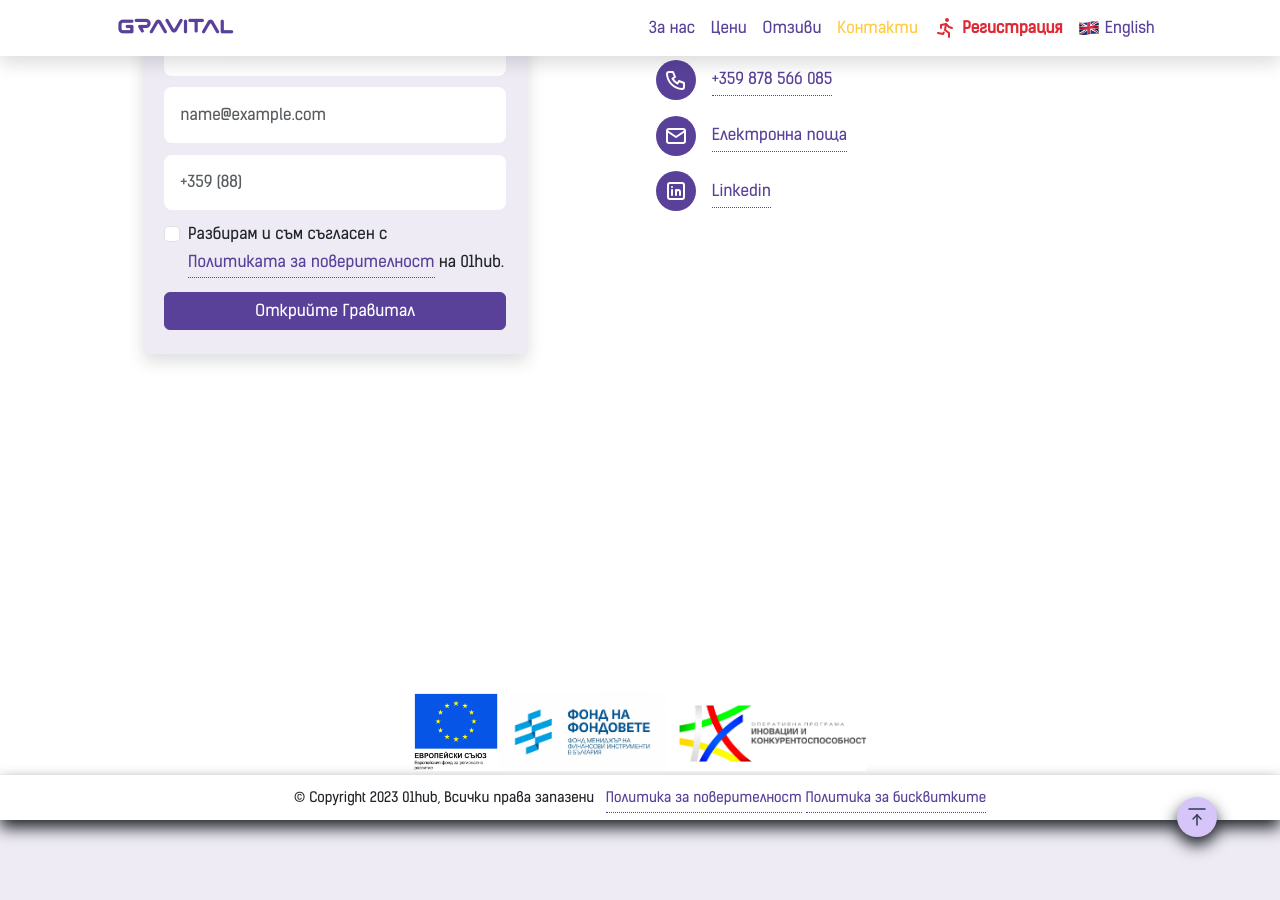
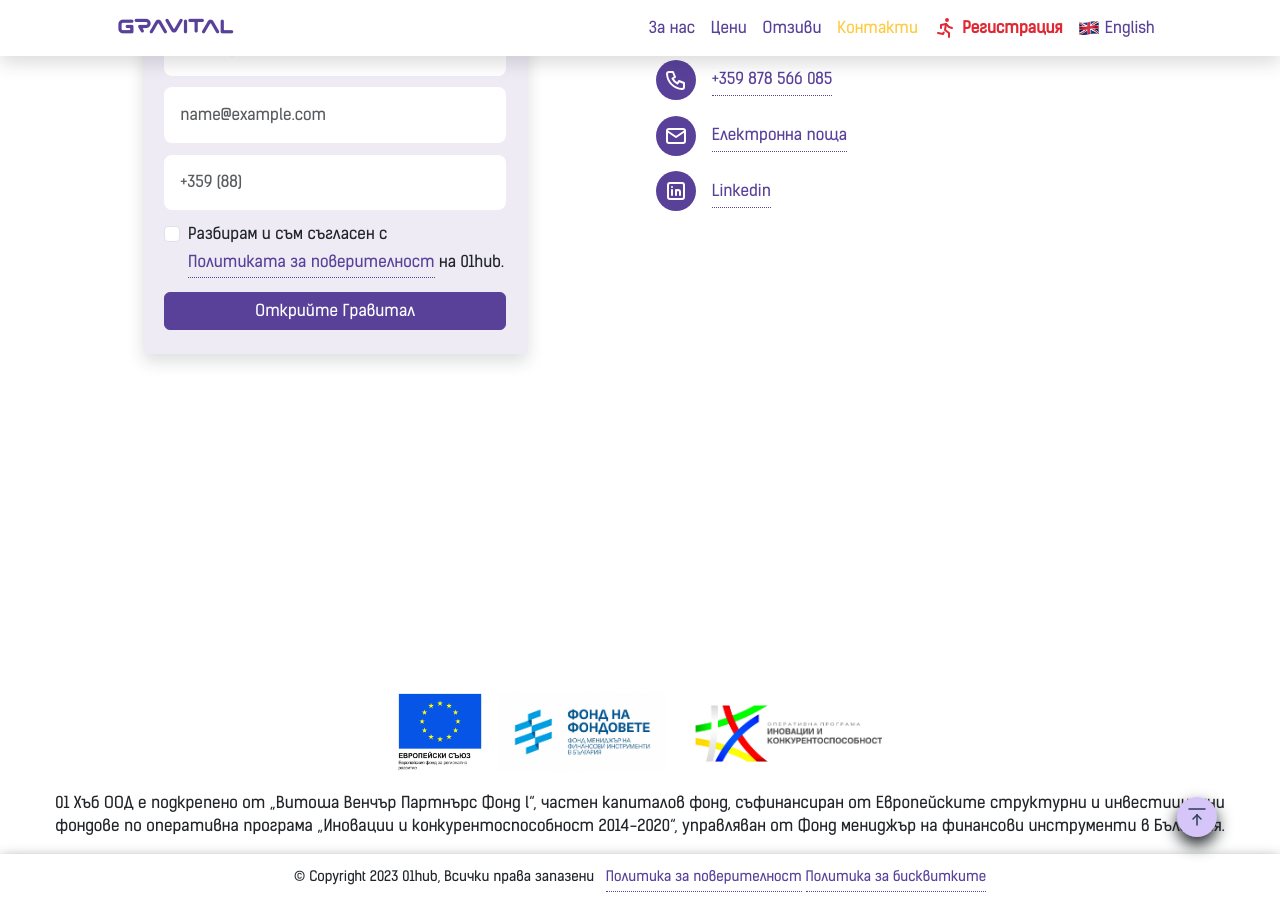
Before and after one commit to gravital-hr/gravital-hr.github.io, a Jekyll site: the page built from index.md, in a window 1280 px wide and 900 px high, scrolled down 4577 px. Built offline with Jekyll 4.4.1, drawn with Linux system fonts in a browser that asks for light colours.

Commit message:
Add footer text for partners

```diff
--- a/_includes/partners.html
+++ b/_includes/partners.html
@@ -1,7 +1,18 @@
 <section class="d-sm-flex gap-sm justify-content-center bg-white {{ section.style }}" id="{{ section.id }}">
-    {% if section.partners %} {% for f in section.partners %}
-    <a href="{{ f.url }}" style="border: none" class="d-flex justify-content-center">
-        <img src="{{ f.img }}" alt="{{ f.title }}" style="height: 78px; object-fit: contain" />
-    </a>
-    {% endfor %} {% endif %}
+    <div class="d-flex flex-column align-items-center">
+        {% if section.partners %}
+            <div class="d-flex justify-content-center gap-3">
+                {% for f in section.partners %}
+                    <a href="{{ f.url }}" style="border: none" class="d-flex justify-content-center">
+                        <img src="{{ f.img }}" alt="{{ f.title }}" style="height: 78px; object-fit: contain" />
+                    </a>
+                {% endfor %}
+            </div>
+        {% endif %}
+        {% if section.partners_footer_text %}
+        <div class="text-center mt-3 mx-5">
+            <p>{{ section.partners_footer_text }}</p>
+        </div>
+        {% endif %}
+    </div>
 </section>
--- a/index.md
+++ b/index.md
@@ -181,6 +181,7 @@
     type: partners.html
     style: white
     title: Партньори
+    partners_footer_text: 01 Хъб ООД е подкрепено от „Витоша Венчър Партнърс Фонд l“, частен капиталов фонд, съфинансиран от Европейските структурни и инвестиционни фондове по оперативна програма „Иновации и конкурентоспособност 2014-2020“, управляван от Фонд мениджър на финансови инструменти в България.
     partners:
     - title: Европейски фонд за регионално развитие
       url: https://ec.europa.eu/regional_policy/funding/erdf_en
```
Also changed, not shown: en.md (+1 -0 lines).
